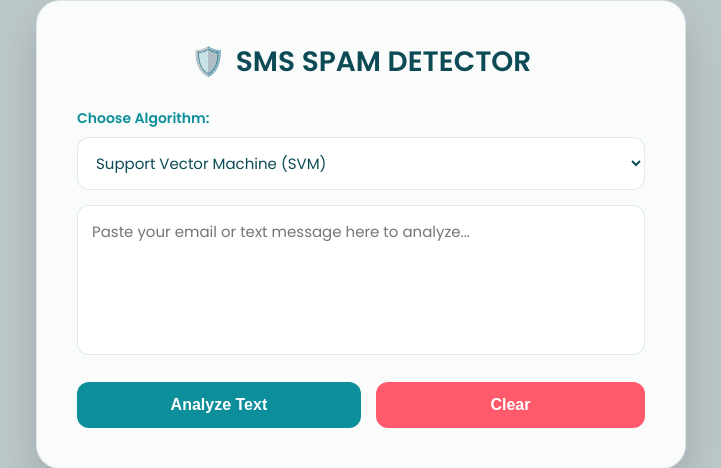
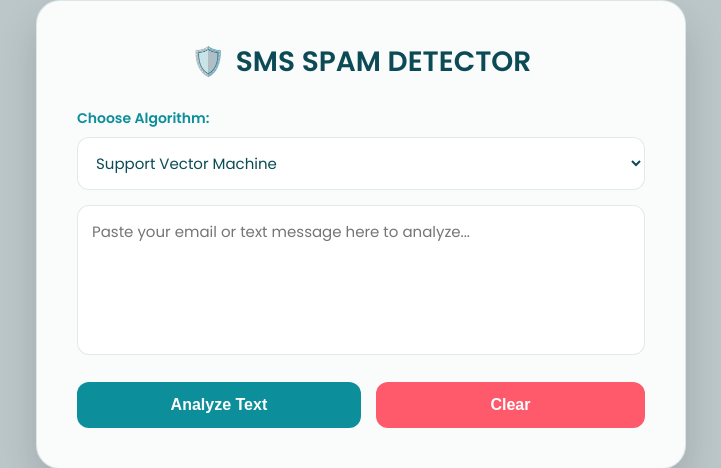
Before and after one commit to Shivangi-NITD26/spam-detector-web, a Flask app: page / in a window 1280 px wide. Shown: the part 166-634 px from the top of the page, without its empty margins (279-1000 px from the left). Run offline with Flask 3, Linux system fonts and the light colour scheme; parts of the project's set-up code (start-up, migrations or seed data) failed here and were passed over.

Commit message:
Refactor dropdown option and result message text

```diff
--- a/templates/index.html
+++ b/templates/index.html
@@ -20,7 +20,7 @@
         <div class="dropdown-container">
             <label class="dropdown-label">Choose Algorithm:</label>
             <select name="model_choice">
-                <option value="svm" {% if selected_model == 'svm' %}selected{% endif %}>Support Vector Machine (SVM)</option>
+                <option value="svm" {% if selected_model == 'svm' %}selected{% endif %}>Support Vector Machine</option>
                 <option value="logistic" {% if selected_model == 'logistic' %}selected{% endif %}>Logistic Regression</option>
             </select>
         </div>
@@ -40,7 +40,7 @@
             {% if 'Spam' in prediction_text %}
                 🚨 WARNING: This is a SPAM message!
             {% else %}
-                ✅ SAFE: This is a Normal (Ham) message.
+                ✅ SAFE: This is a Normal message.
             {% endif %}
             <span class="model-used-text">(Predicted using {{ model_name }})</span>
         </div>
```
